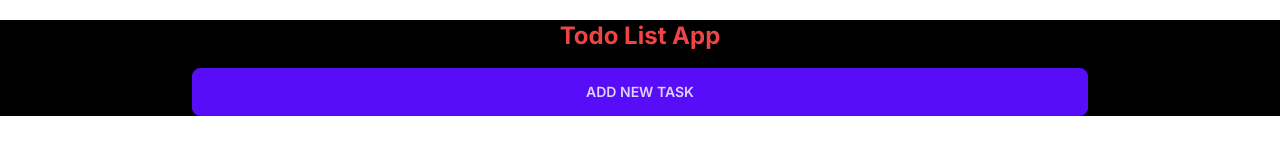
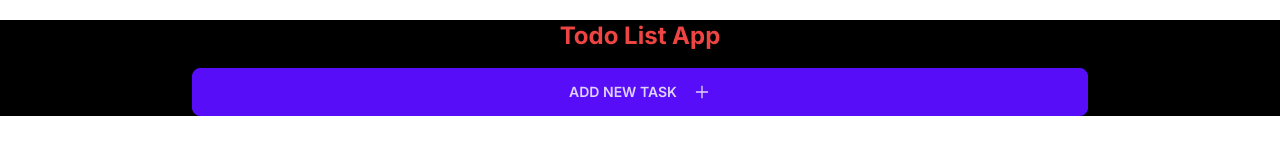
Before and after one commit to NimeshPiyumantha/Simple-To-Do_App, a Next.js app: page / in a window 1280 px wide. Shown: the top 166 px of the page. Built offline with nearby package versions, Linux system fonts and the light colour scheme.

Commit message:
Add AiOutlinePlus components

```diff
--- a/src/components/AddTask.tsx
+++ b/src/components/AddTask.tsx
@@ -1,9 +1,10 @@
 import React from "react";
+import {AiOutlinePlus} from "react-icons/ai"
 
 const AddTask = () => {
   return (
     <div>
-      <button className="btn btn-primary w-full">Add New task</button>
+      <button className="btn btn-primary w-full">Add New task <AiOutlinePlus className="ml-2" size={18}/></button>
     </div>
   );
 };
```
